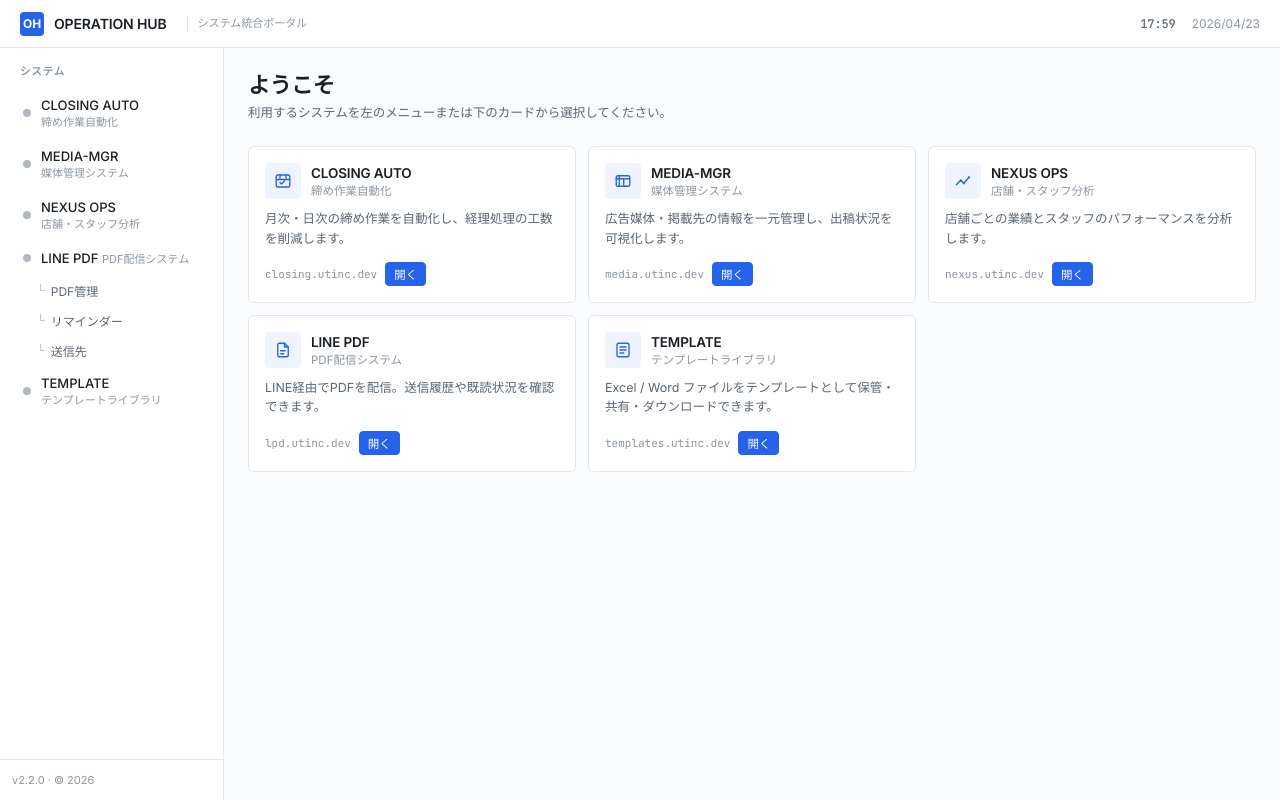
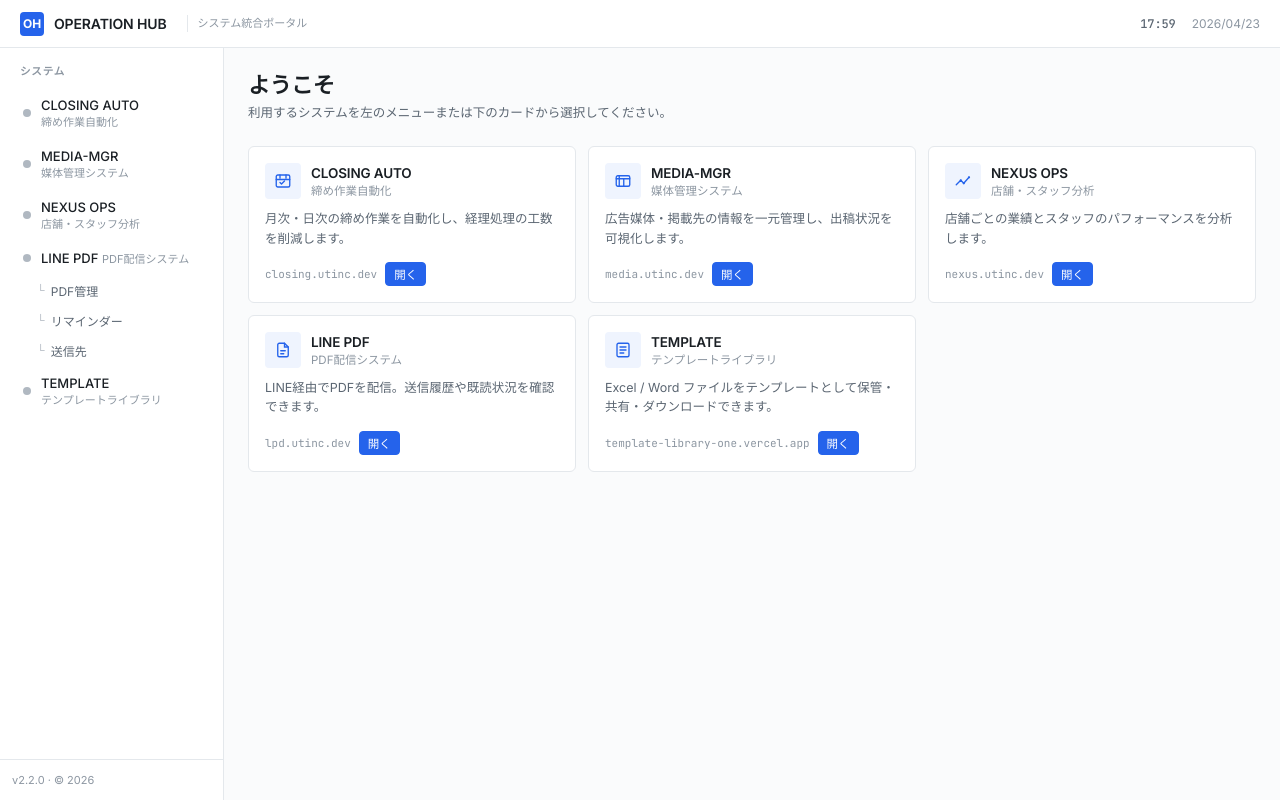
Before and after one commit to tpp217/operation-hub, a plain HTML site: page index.html in a window 1280 px wide. Drawn offline with Linux system fonts and the light colour scheme.

Commit message:
機能追加: TEMPLATE リンクのURLを本番Vercel URLに更新
暫定URL（templates.utinc.dev）から本番デプロイされた
https://template-library-one.vercel.app に差し替え。
カスタムドメイン設定後に再度更新する。

Co-Authored-By: Claude Opus 4.7 (1M context) <noreply@anthropic.com>

```diff
--- a/index.html
+++ b/index.html
@@ -655,7 +655,7 @@ const SYSTEMS = [
     name: 'TEMPLATE',
     sub: 'テンプレートライブラリ',
     desc: 'Excel / Word ファイルをテンプレートとして保管・共有・ダウンロードできます。',
-    url: 'https://templates.utinc.dev',
+    url: 'https://template-library-one.vercel.app',
     icon: `<svg viewBox="0 0 24 24" fill="none" stroke="currentColor" stroke-width="1.8">
       <rect x="4" y="3" width="16" height="18" rx="2"/>
       <path d="M8 8h8M8 12h8M8 16h5" stroke-linecap="round"/>
```
